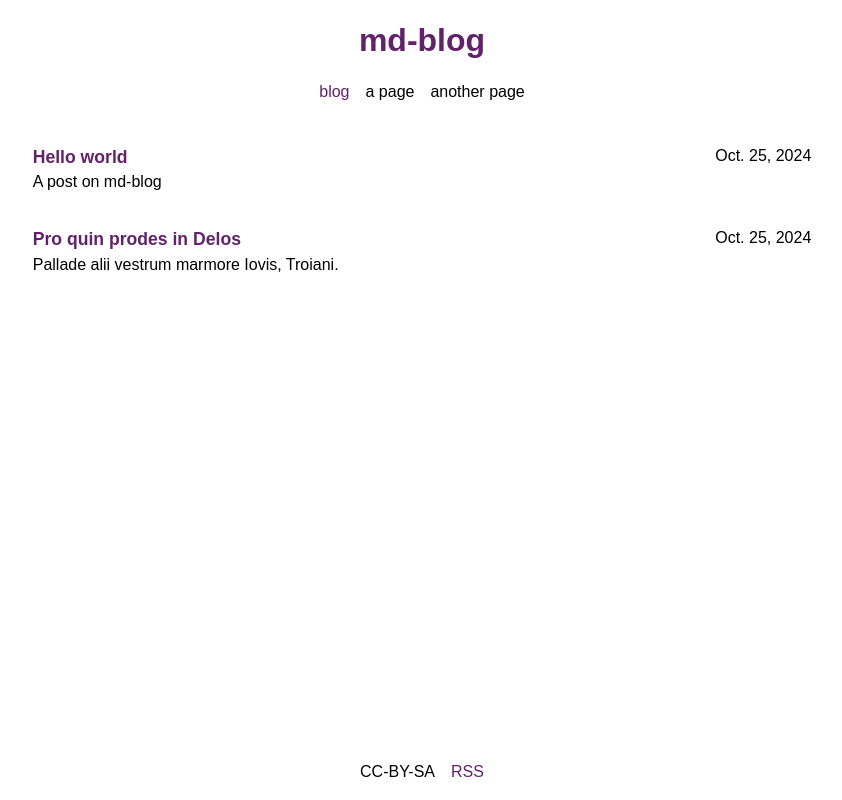
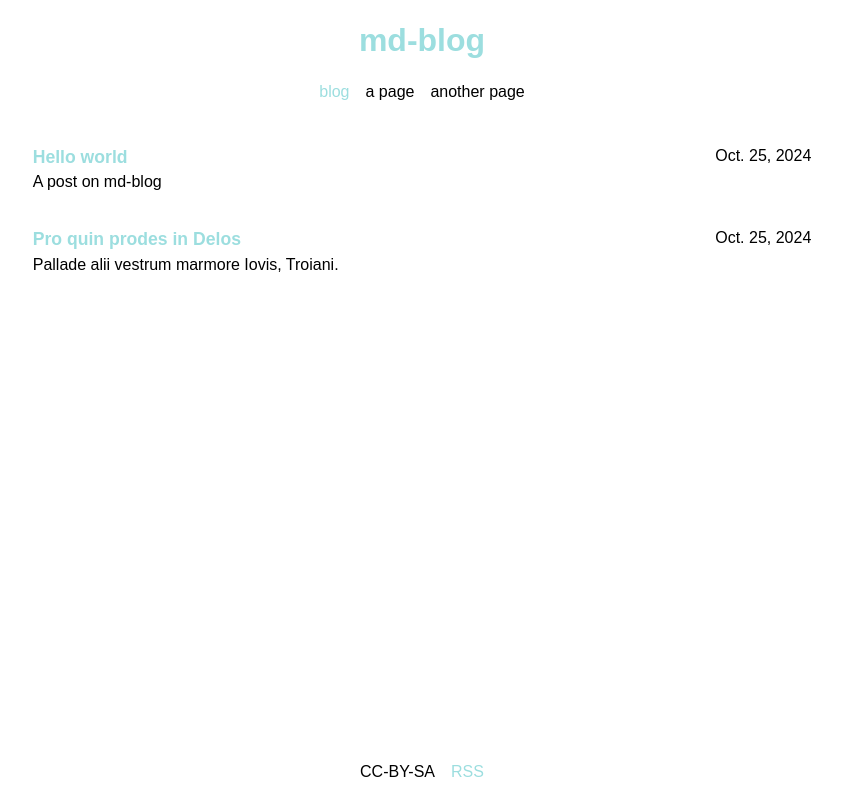
Before and after one commit to ogoregen/md-blog, a Gatsby site: page / in a window 1280 px wide. Shown: the whole page, without its empty margins (218-1060 px from the left). Built offline with nearby package versions, Linux system fonts and the light colour scheme; Gatsby itself is replaced by a stand-in of ours; a web font is replaced by a local one.

Commit message:
Change default theme color

```diff
--- a/data/theme.css
+++ b/data/theme.css
@@ -1,4 +1,4 @@
 
 :root{
-	--primary-color: #63216B;
+	--primary-color: #9cdedf;
 }
```
